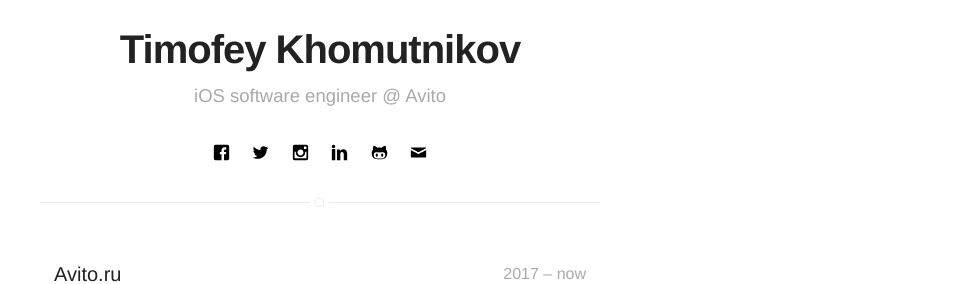
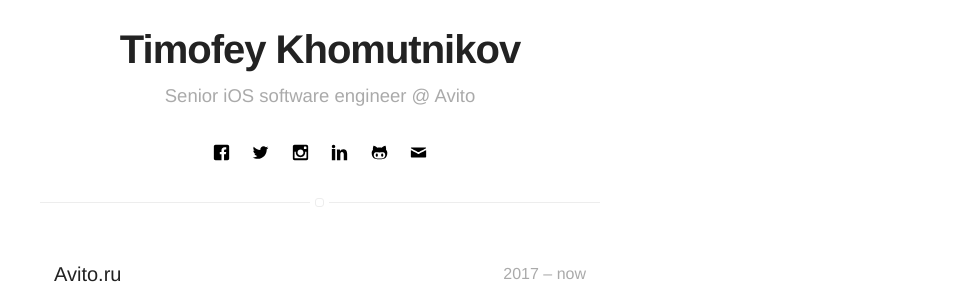
Before and after one commit to khomTima/khomtima.github.io, a Jekyll site: the page built from projects.html, in a window 1280 px wide. Shown: the part 252-536 px from the top of the page, without its empty margins (320-1280 px from the left). Built offline with Jekyll 4.4.1, drawn with Linux system fonts in a browser that asks for light colours.

Commit message:
Update bio

```diff
--- a/_config.yml
+++ b/_config.yml
@@ -1,6 +1,6 @@
 # main text of home
 name: Timofey Khomutnikov
-bio: iOS software engineer @ Avito
+bio: Senior iOS software engineer @ Avito
 title: "khomutnikov.com"
 author: Timofey Khomutnikov
 # twitter summary info
```
